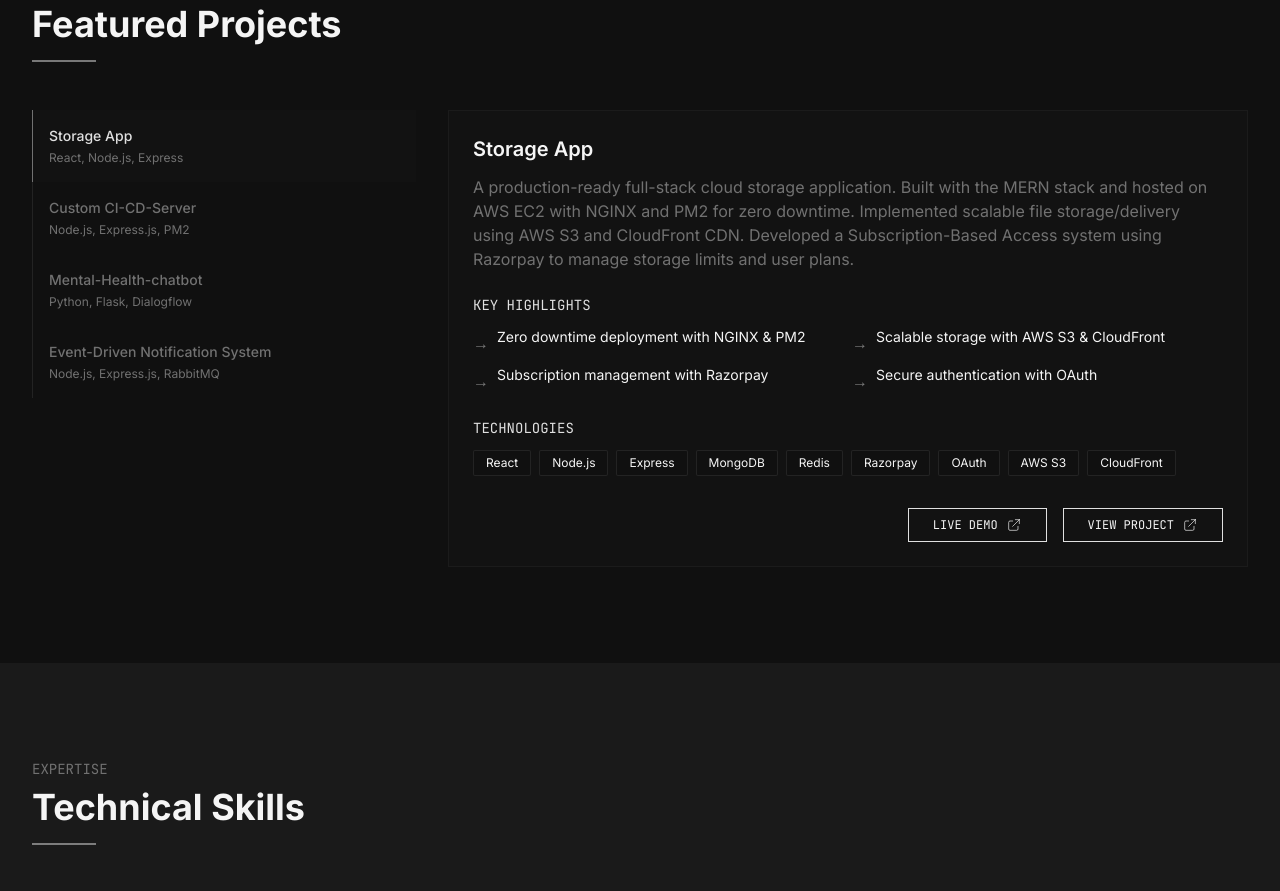
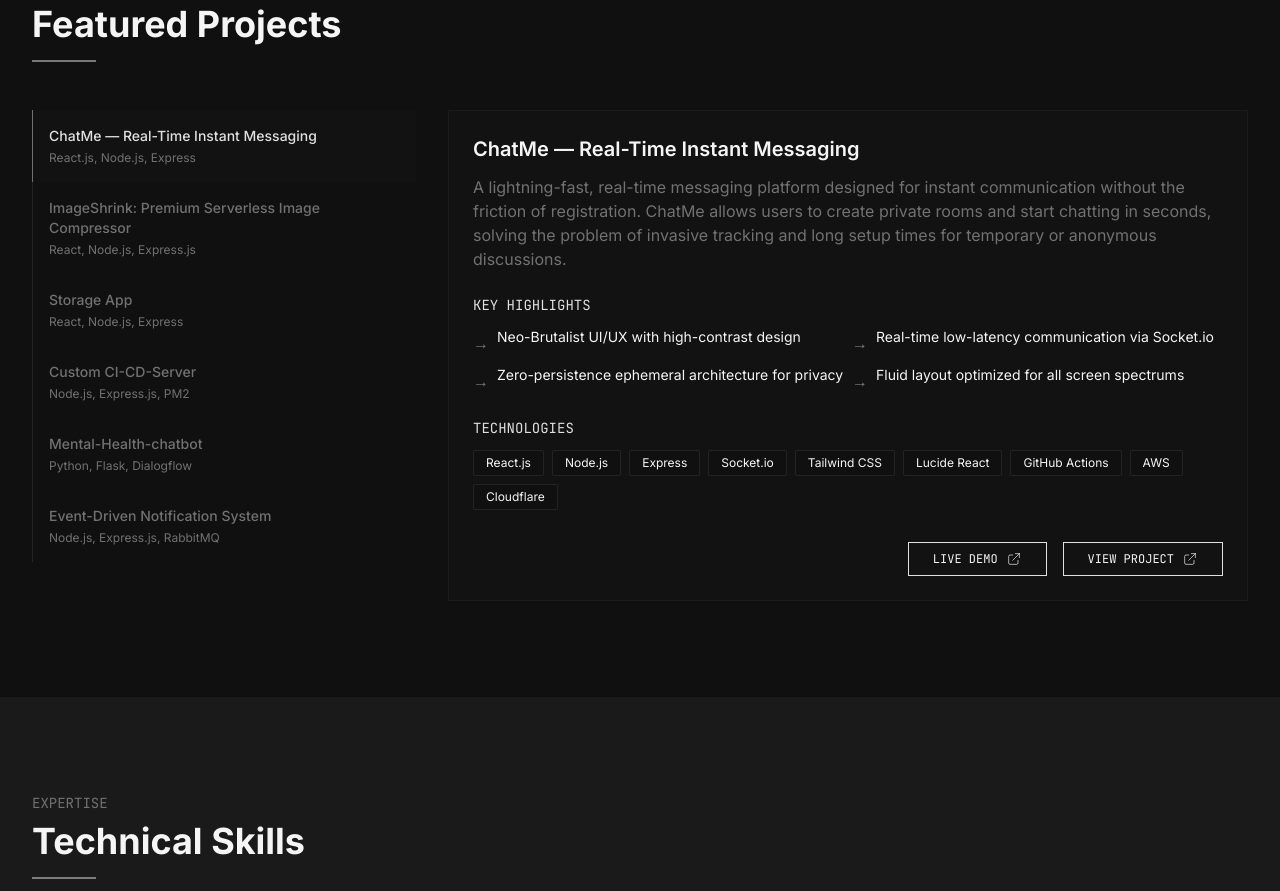
Before and after one commit to VarunMendre/My-Portfolio, a React (Vite) app: page / in a window 1280 px wide. Shown: the part 920-1811 px from the top of the page. Built offline with nearby package versions, Linux system fonts and the light colour scheme; the HTML template or start-up script is replaced by a standard one.

Commit message:
feat: Added new Projects in Projects Section & updated the resume

```diff
--- a/src/components/Projects.jsx
+++ b/src/components/Projects.jsx
@@ -5,6 +5,34 @@ const Projects = () => {
   const [activeProject, setActiveProject] = useState(0);
 
   const projects = [
+    {
+      title: "ChatMe — Real-Time Instant Messaging",
+      description: "A lightning-fast, real-time messaging platform designed for instant communication without the friction of registration. ChatMe allows users to create private rooms and start chatting in seconds, solving the problem of invasive tracking and long setup times for temporary or anonymous discussions.",
+      tech: ["React.js", "Node.js", "Express", "Socket.io", "Tailwind CSS", "Lucide React", "GitHub Actions", "AWS", "Cloudflare"],
+      image: "/images/chatme.png",
+      liveLink: "https://github.com/VarunMendre/SocketRoom",
+      deployLink: "https://chat-me.cloudvault.cloud",
+      highlights: [
+        "Neo-Brutalist UI/UX with high-contrast design",
+        "Real-time low-latency communication via Socket.io",
+        "Zero-persistence ephemeral architecture for privacy",
+        "Fluid layout optimized for all screen spectrums"
+      ]
+    },
+    {
+      title: "ImageShrink: Premium Serverless Image Compressor",
+      description: "A high-level, event-driven serverless application designed to optimize web performance and reduce storage costs. It automatically compresses high-resolution images upon upload using a robust pipeline of AWS services, providing a seamless \"drop and forget\" experience.",
+      tech: ["React", "Node.js", "Express.js", "AWS Lambda", "AWS S3", "Serverless", "Sharp", "Lucide React"],
+      image: "/images/imageshrink.png",
+      liveLink: "https://github.com/VarunMendre/Serverless-Image-Compressor",
+      deployLink: "https://img-compressor.cloudvault.cloud/",
+      highlights: [
+        "Automated event-driven S3 to Lambda pipeline",
+        "90%+ storage optimization using Sharp engine",
+        "Secure architecture with S3 pre-signed URLs",
+        "Premium glassmorphic drag-and-drop interface"
+      ]
+    },
     {
       title: "Storage App",
       description: "A production-ready full-stack cloud storage application. Built with the MERN stack and hosted on AWS EC2 with NGINX and PM2 for zero downtime. Implemented scalable file storage/delivery using AWS S3 and CloudFront CDN. Developed a Subscription-Based Access system using Razorpay to manage storage limits and user plans.",
```
Also changed, not shown: 1 other file (tests, documents, lock files or other folders).
